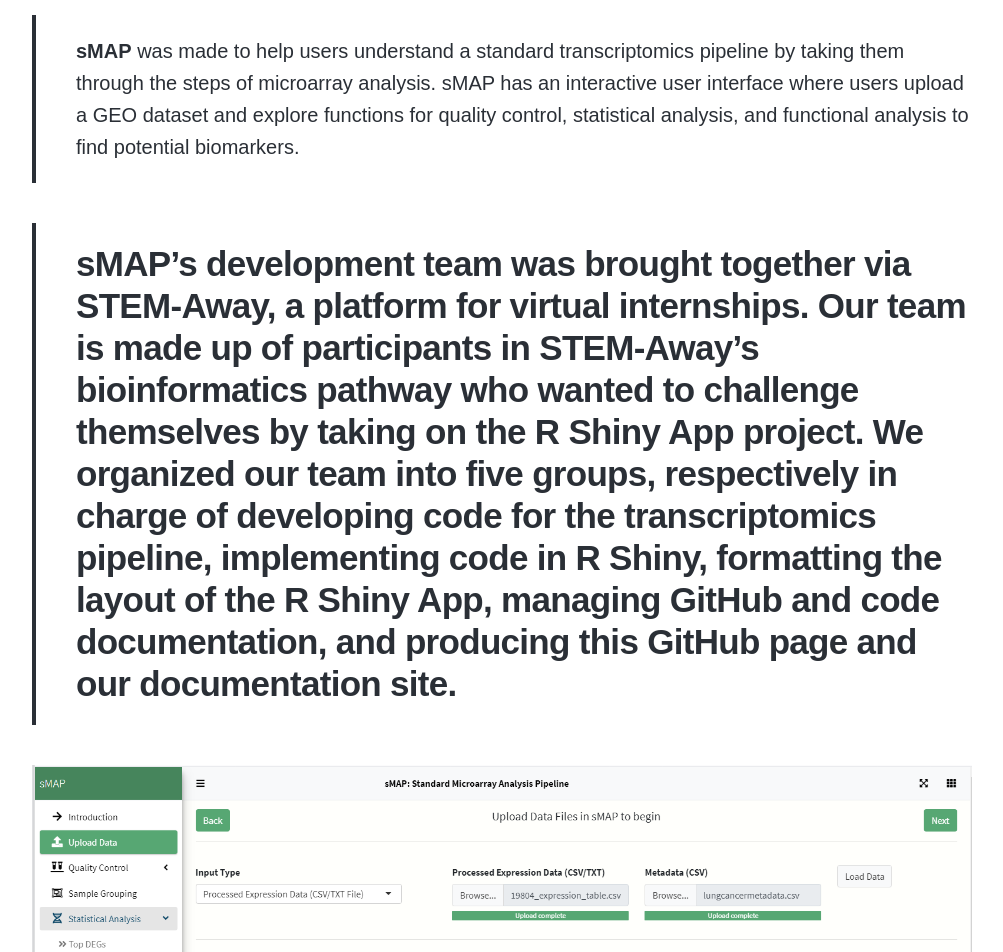
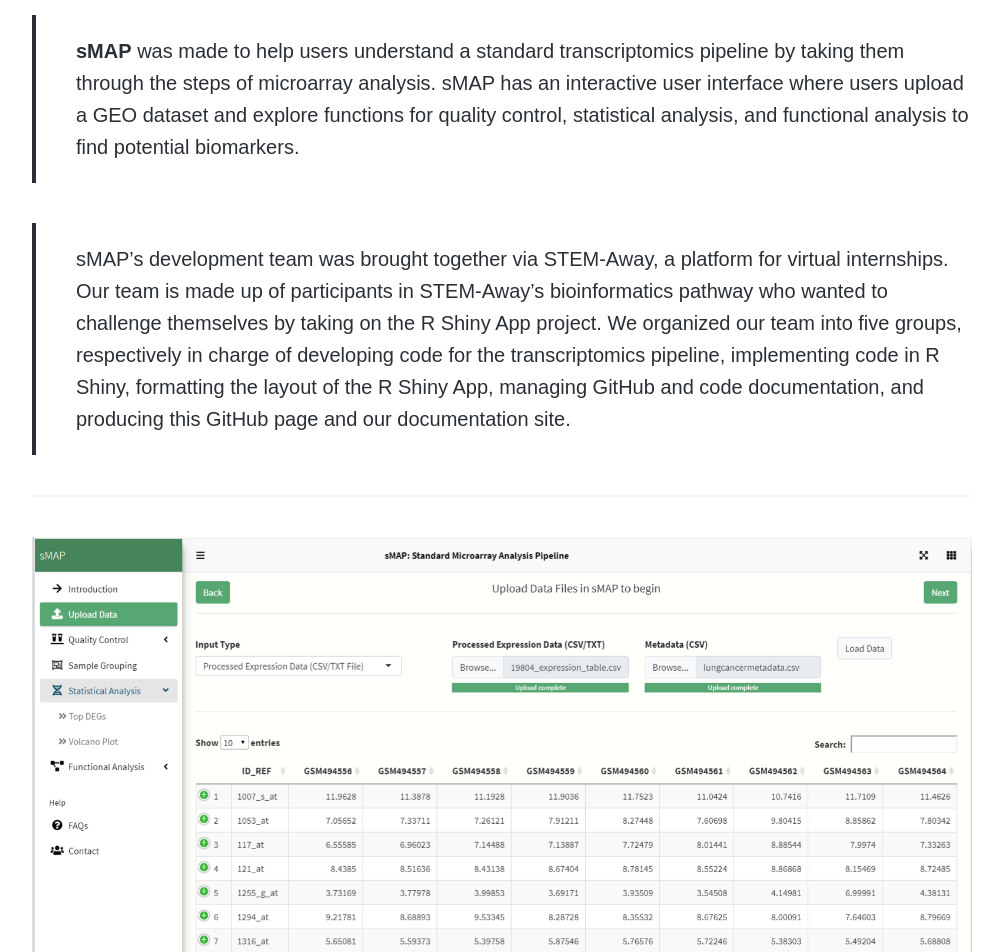
Before and after one commit to disha-22/disha-22.github.io, a Jekyll site: the page built from _projects/rshiny.md, in a window 1280 px wide. Shown: the part 2776-3728 px from the top of the page, without its empty margins (138-1141 px from the left). Built offline with Jekyll 4.4.1, drawn with Linux system fonts in a browser that asks for light colours; nearby versions of some CDN libraries; some web fonts are replaced.

Commit message:
Update rshiny.md

```diff
--- a/_projects/rshiny.md
+++ b/_projects/rshiny.md
@@ -35,9 +35,10 @@
 > <b>sMAP</b> was made to help users understand a standard transcriptomics pipeline by taking them through the steps of microarray analysis. sMAP has an interactive user interface where users upload a GEO dataset and explore functions for quality control, statistical analysis, and functional analysis to find potential biomarkers.
 
 > sMAP’s development team was brought together via STEM-Away, a platform for virtual internships. Our team is made up of participants in STEM-Away’s bioinformatics pathway who wanted to challenge themselves by taking on the R Shiny App project. We organized our team into five groups, respectively in charge of developing code for the transcriptomics pipeline, implementing code in R Shiny, formatting the layout of the R Shiny App, managing GitHub and code documentation, and producing this GitHub page and our documentation site.
+
 ---
 
-<div>
+<div class="gallery" data-columns="1">
 	<img src="/images/app2.PNG">
 	<img src="/images/app3.png">
 </div>
```
